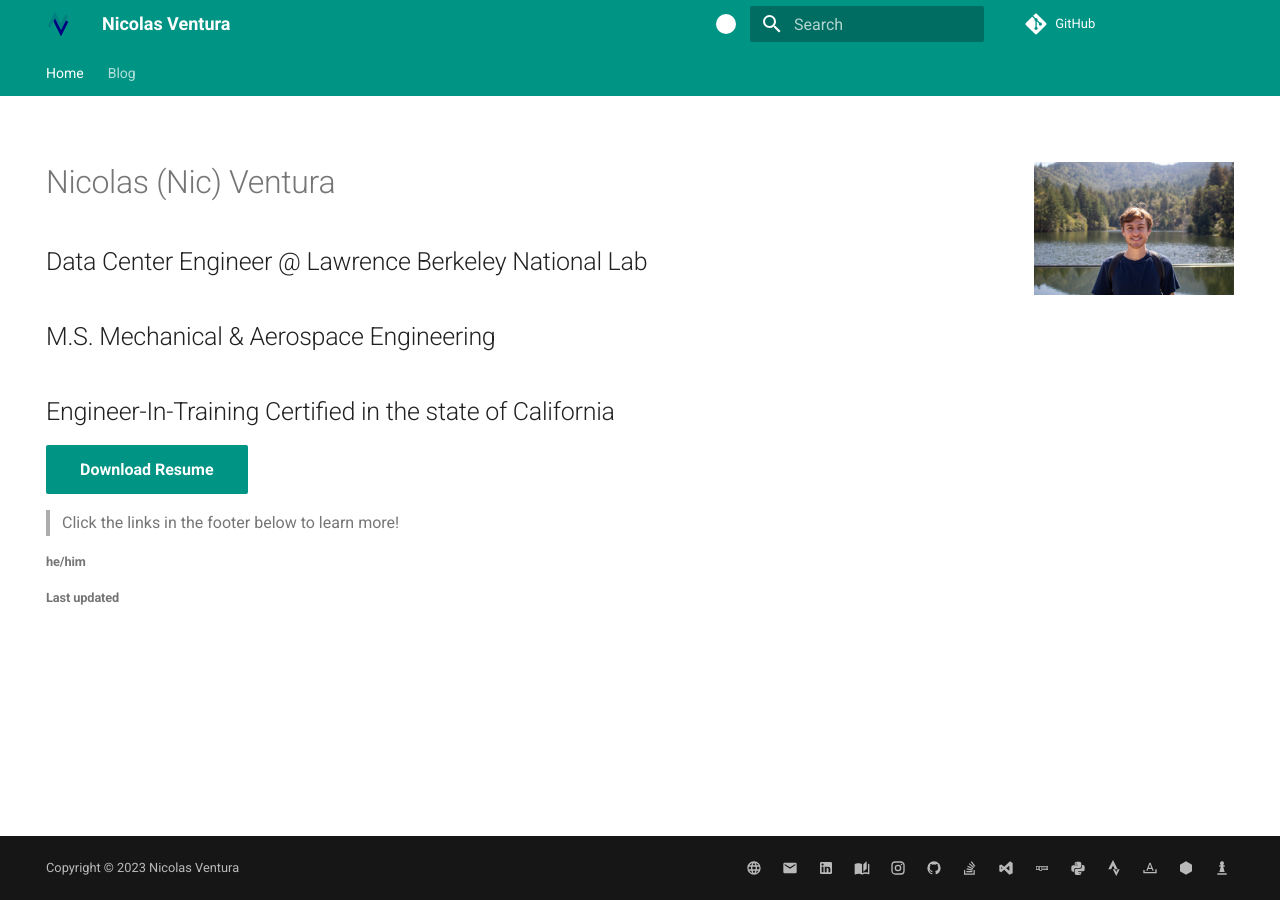
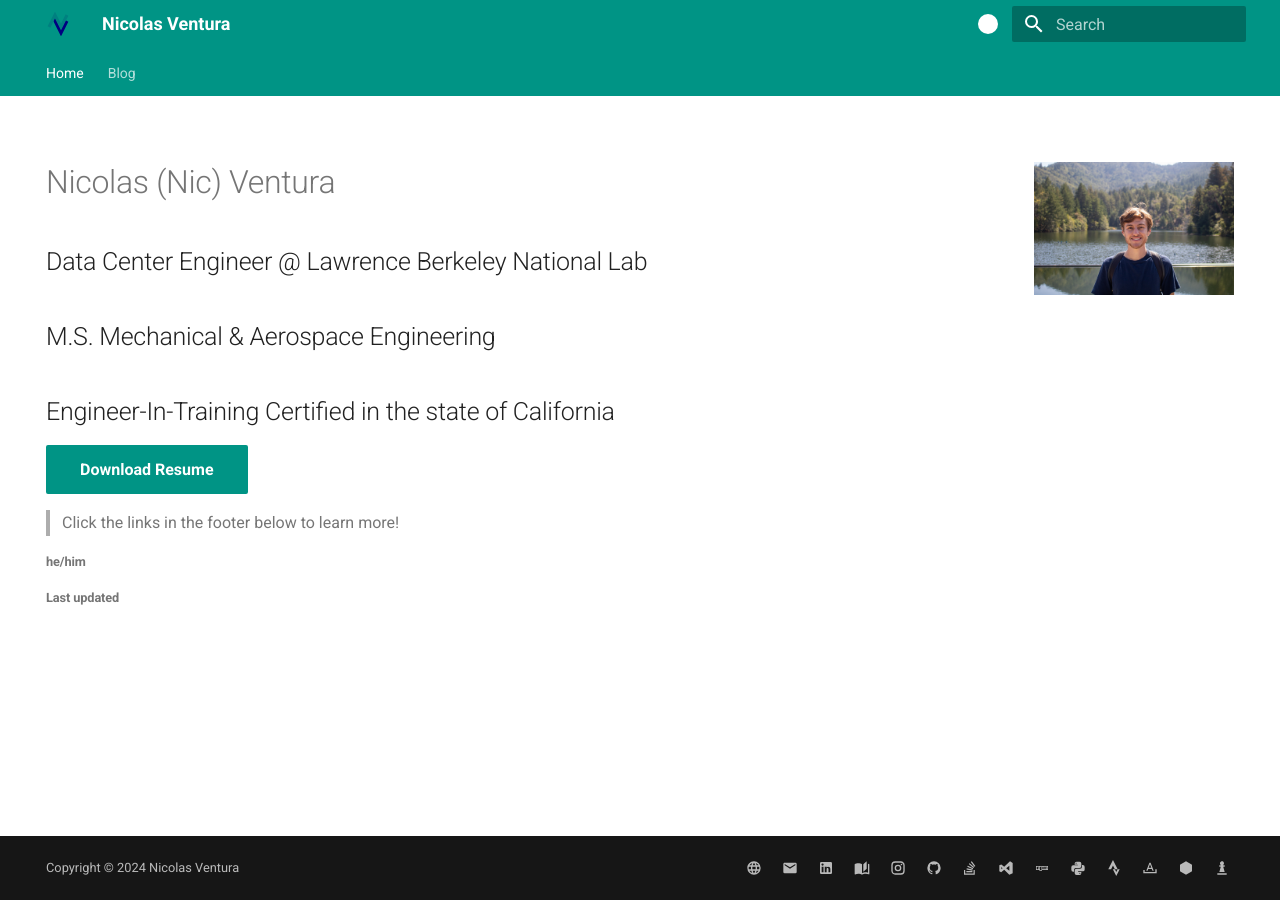
Before and after one commit to nicfv/Me, an MkDocs documentation site: the page built from docs/index.md, in a window 1280 px wide. Built offline with MkDocs 1.6.1 and Material for MkDocs 9.7.7, drawn with Linux system fonts in a browser that asks for light colours; comment, search, counter and statistics services are not loaded.

Commit message:
Remove repo, change copyright year to 2024

```diff
--- a/mkdocs.yml
+++ b/mkdocs.yml
@@ -1,7 +1,6 @@
 site_name: Nicolas Ventura
 site_description: About Me
 site_author: Nicolas Ventura
-repo_url: https://github.com/nicfv/Me
 theme:
   name: material
   features:
@@ -72,4 +71,4 @@ extra:
     - icon: material/chess-pawn
       link: https://www.chess.com/member/nicfv
   generator: false
-copyright: Copyright &copy; 2023 Nicolas Ventura
+copyright: Copyright &copy; 2024 Nicolas Ventura
```
